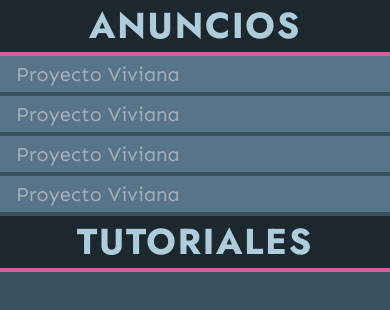
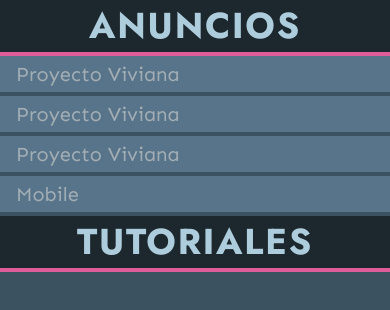
Before and after one commit to EmoPorEmilio/proyecto-viviana-test, a Next.js app: page /menu in a window 390 px wide. Shown: the top 310 px of the page. Built offline with nearby package versions, Linux system fonts and the light colour scheme.

Commit message:
add mobile link to menu

```diff
--- a/app/menu/page.tsx
+++ b/app/menu/page.tsx
@@ -25,8 +25,10 @@ export default function Menu() {
         </Link>
       </div>
       <div className='w-full h-10 bg-primary-600 border-b-4 border-bg-100 flex items-center pl-4'>
-        <Link href='/' className={`${sen.className} text-xl text-gray-200`}>
-          Proyecto Viviana
+        <Link
+          href='/mobile'
+          className={`${sen.className} text-xl text-gray-200`}>
+          Mobile
         </Link>
       </div>
       <div className='w-full h-14 bg-bg-400 flex justify-center items-center border-b-4 border-accent-500 border-solid'>
```
